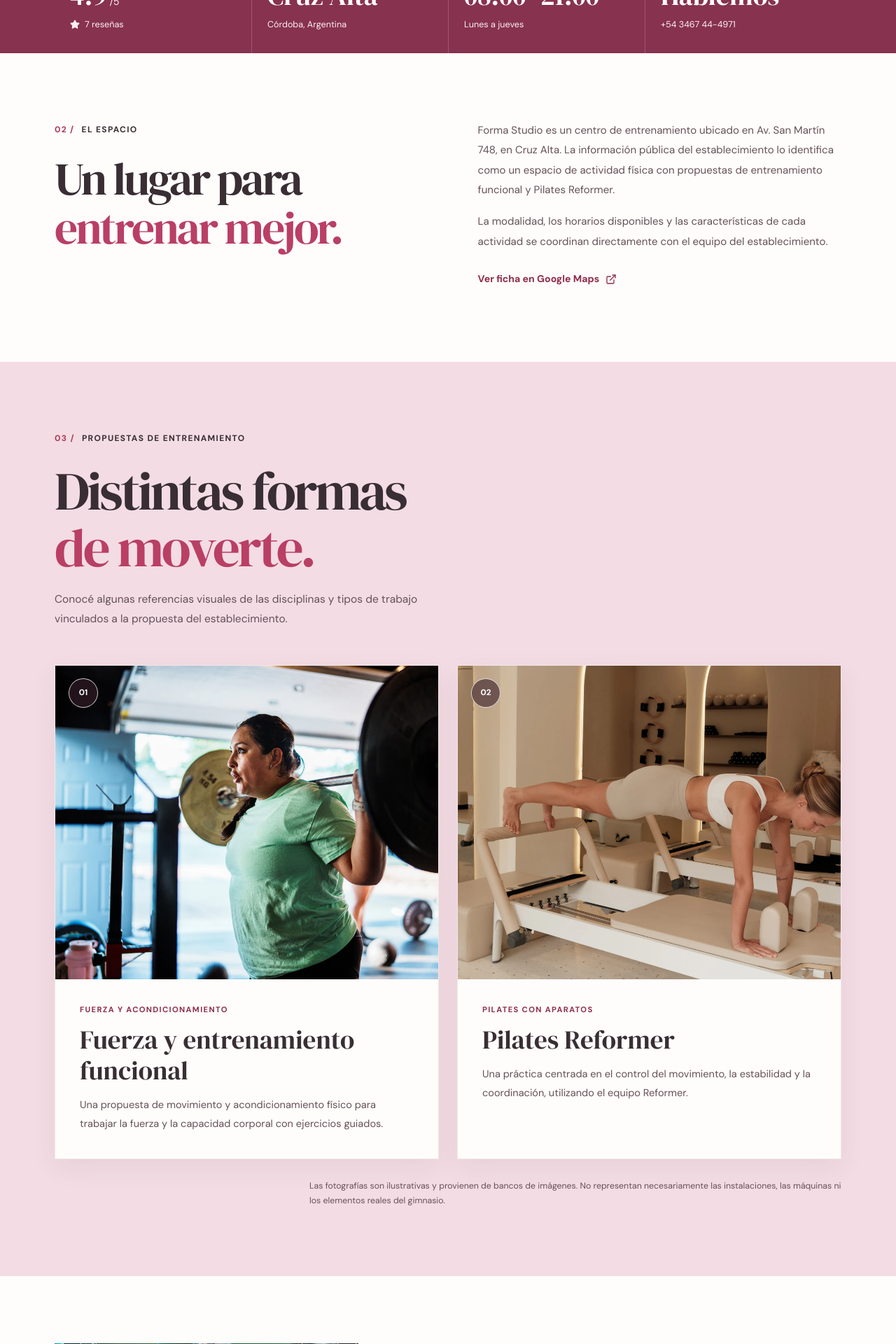
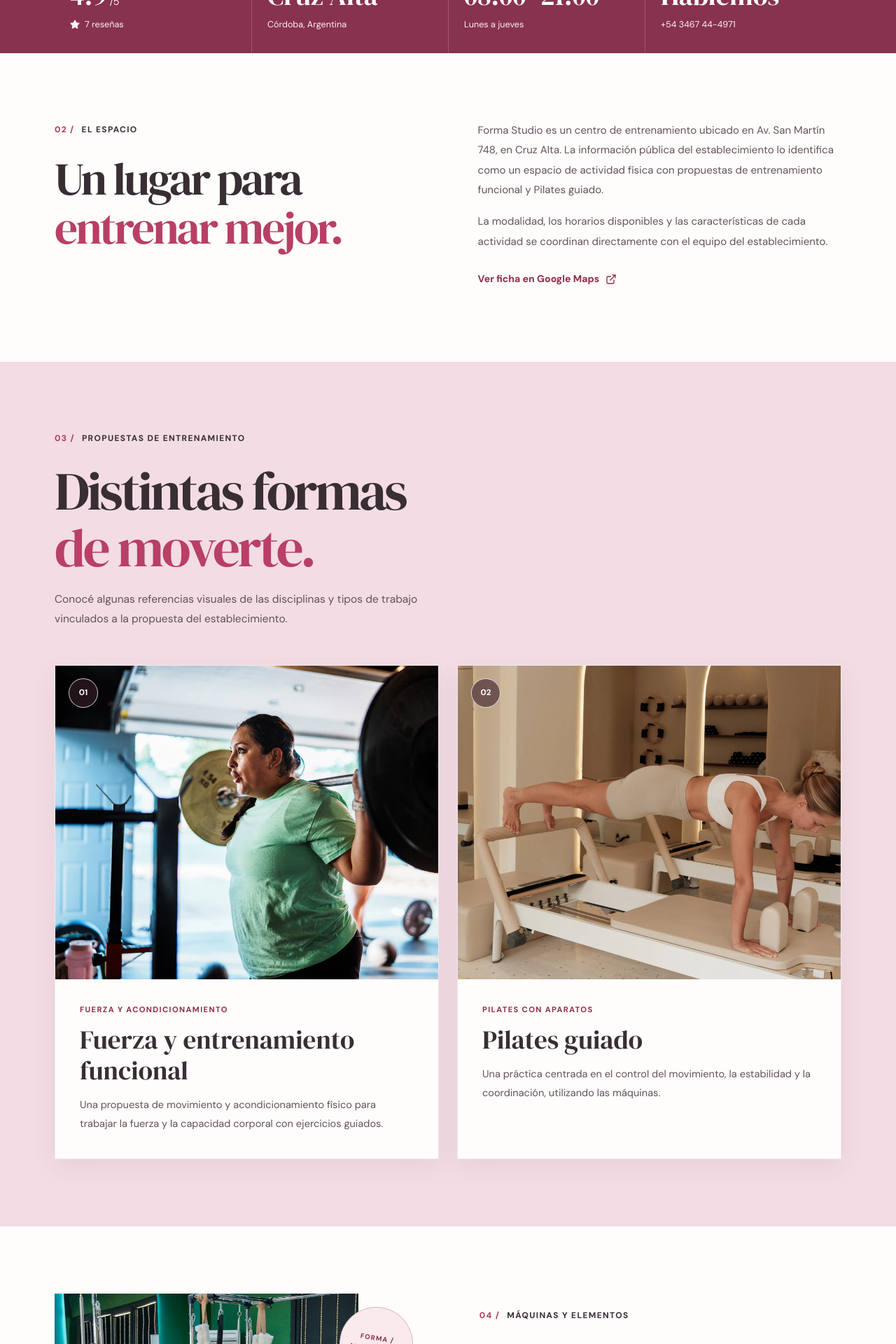
Before and after one commit to CamiloVenesia/forma-studio, a React (Vite) app: page /nuestro-gimnasio in a window 1280 px wide. Shown: the part 880-2800 px from the top of the page at 70% size. Built offline with nearby package versions, Linux system fonts and the light colour scheme.

Commit message:
Cambiar palabras

```diff
--- a/src/app/App.tsx
+++ b/src/app/App.tsx
@@ -97,7 +97,7 @@ function getPageSeo(pathname: string): PageSeo {
     '/nuestro-gimnasio': {
       title: 'Nuestro gimnasio | FORMA Studio',
       description:
-        'Conocé ENTRENAMIENTO en Cruz Alta, Córdoba: entrenamiento funcional, Pilates Reformer, horarios, contacto y ubicación.',
+        'Conocé ENTRENAMIENTO en Cruz Alta, Córdoba: entrenamiento funcional, Pilates guiado, horarios, contacto y ubicación.',
       robots: INDEXABLE,
     },
 
--- a/src/data/gym.ts
+++ b/src/data/gym.ts
@@ -62,10 +62,10 @@ export const gym = {
 
       eyebrow: 'PILATES CON APARATOS',
 
-      title: 'Pilates Reformer',
+      title: 'Pilates guiado',
 
       description:
-        'Una práctica centrada en el control del movimiento, la estabilidad y la coordinación, utilizando el equipo Reformer.',
+        'Una práctica centrada en el control del movimiento, la estabilidad y la coordinación, utilizando las máquinas.',
 
       image: media.catalogPilatesFlow,
 
@@ -88,9 +88,9 @@ export const gym = {
     {
       image: media.detailPilatesFlow,
 
-      alt: 'Máquina utilizada para ejercicios de Pilates Reformer',
+      alt: 'Máquina utilizada para ejercicios de Pilates guiados',
 
-      label: 'Pilates Reformer',
+      label: 'Pilates guiado',
     },
 
     {
--- a/src/pages/GymPage.tsx
+++ b/src/pages/GymPage.tsx
@@ -33,7 +33,7 @@ export function GymPage() {
             <p>
               Un espacio para entrenar, moverte y trabajar sobre tus
               objetivos. Conocé la propuesta de entrenamiento funcional
-              y Pilates Reformer en Cruz Alta.
+              y Pilates guiado en Cruz Alta.
             </p>
 
             <div className="gym-hero__actions">
@@ -169,7 +169,7 @@ export function GymPage() {
               ubicado en Av. San Martín 748, en Cruz Alta. La
               información pública del establecimiento lo identifica
               como un espacio de actividad física con propuestas de
-              entrenamiento funcional y Pilates Reformer.
+              entrenamiento funcional y Pilates guiado.
             </p>
 
             <p>
@@ -240,13 +240,6 @@ export function GymPage() {
               </Reveal>
             ))}
           </div>
-
-          <p className="gym-image-disclaimer">
-            Las fotografías son ilustrativas y provienen de bancos
-            de imágenes. No representan necesariamente las
-            instalaciones, las máquinas ni los elementos reales
-            del gimnasio.
-          </p>
         </div>
       </section>
 
@@ -291,7 +284,7 @@ export function GymPage() {
             </h2>
 
             <p>
-              La propuesta pública menciona Pilates Reformer y
+              La propuesta pública menciona Pilates guiado y
               entrenamiento funcional. El equipamiento específico
               disponible —máquinas, pesas y accesorios— puede variar
               según la actividad y debe confirmarse directamente
--- a/src/styles/gym.css
+++ b/src/styles/gym.css
@@ -565,16 +565,6 @@
   line-height: 1.85;
 }
 
-.gym-image-disclaimer {
-  max-width: 760px;
-
-  margin: 28px 0 0 auto;
-
-  color: #694f59;
-
-  font-size: 0.77rem;
-  line-height: 1.75;
-}
 
 /* =========================================================
    MÁQUINAS Y EQUIPAMIENTO
```
